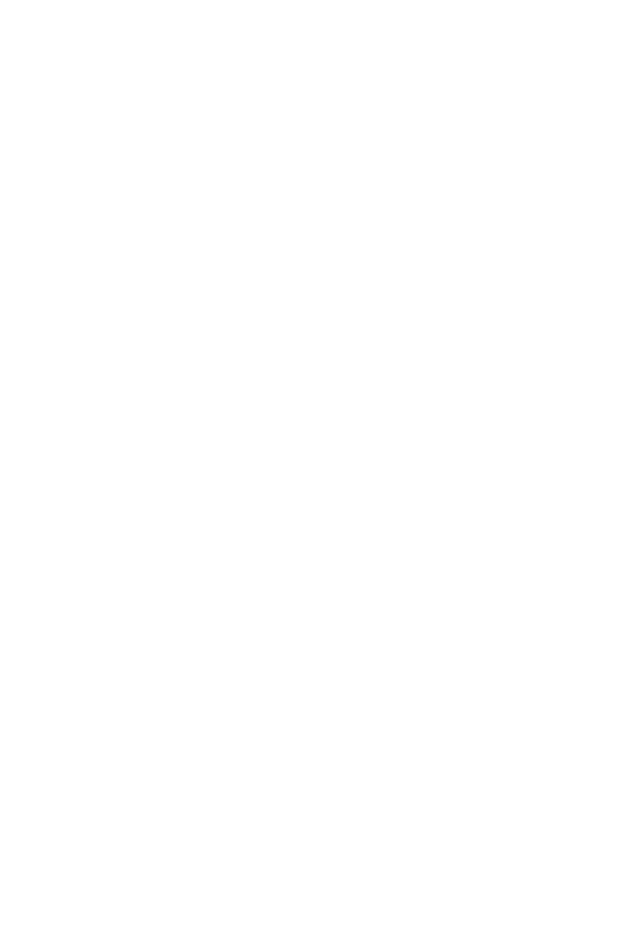
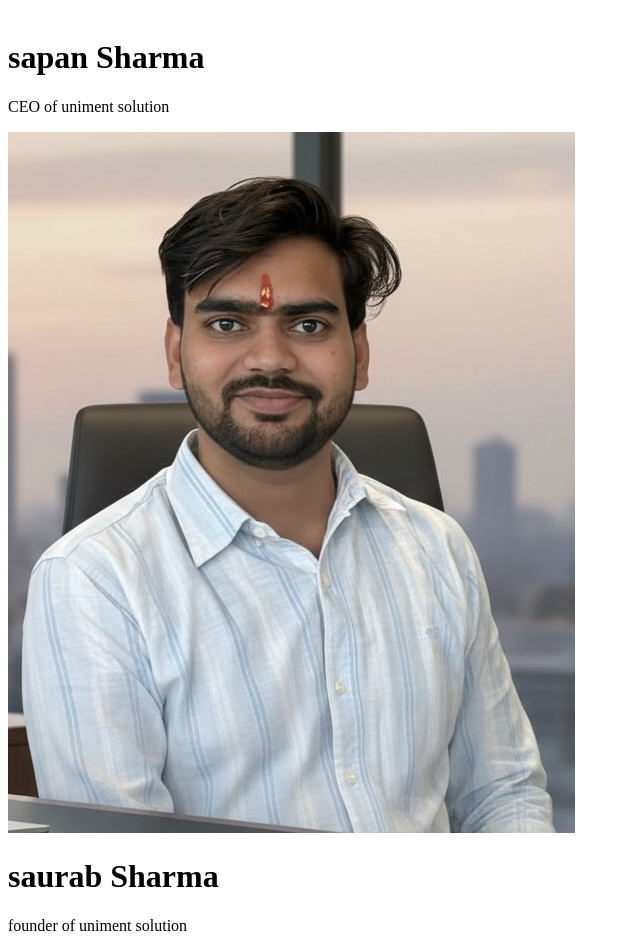
Before and after one commit to Shubham-lk-codes/uniment_frontend, a React app: page /about in a window 1280 px wide. Shown: the part 980-1929 px from the top of the page, without its empty margins (0-640 px from the left). Before the commit the page ends 1006 px from the top, so only its background shows below. Built offline with nearby package versions, Linux system fonts and the light colour scheme; the HTML template or start-up script is replaced by a standard one.

Commit message:
aboutus updeted

```diff
--- a/src/pages/About.jsx
+++ b/src/pages/About.jsx
@@ -51,7 +51,8 @@
   }, []);
 
   return (
-    <section
+    <>
+     <section
       ref={sectionRef}
       className="relative h-screen w-full flex flex-col items-center justify-center overflow-hidden bg-black text-white"
     >
@@ -103,6 +104,31 @@
           content marketing.
         </p>
       </motion.div>
+
     </section>
+
+     <div className="text-black">
+        <div>
+          <h1>sapan Sharma</h1>
+          <p>CEO of uniment solution</p>
+        </div>
+        <div>
+          <img src="/img/sapan_sharma.jpeg" alt=" ceo" />
+        </div>
+
+      </div>
+       <div>
+        <div>
+          <h1>saurab Sharma</h1>
+          <p>founder of uniment solution</p>
+        </div>
+        <div>
+          <img src="/img/saurab_sharma.jpeg" alt=" ceo" />
+        </div>
+
+      </div>
+    </>
+
+
   );
 }
```
Also changed, not shown: public/img/sapan_sharma.jpeg (added), public/img/saurab_sharma.jpeg (added).
